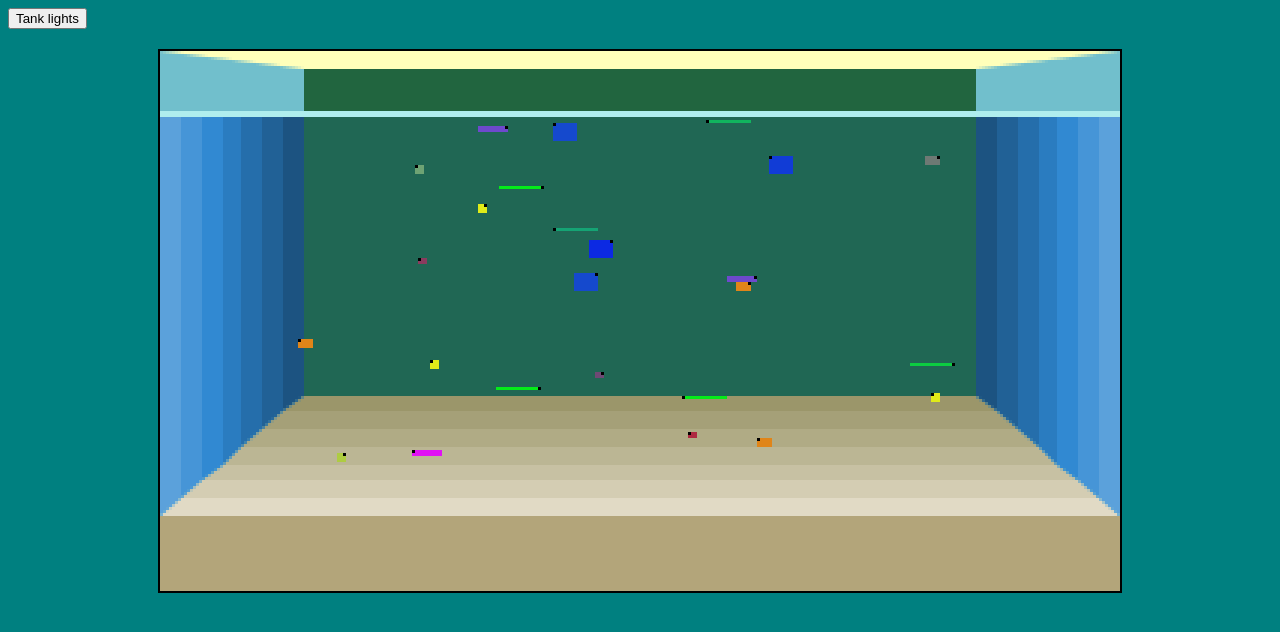
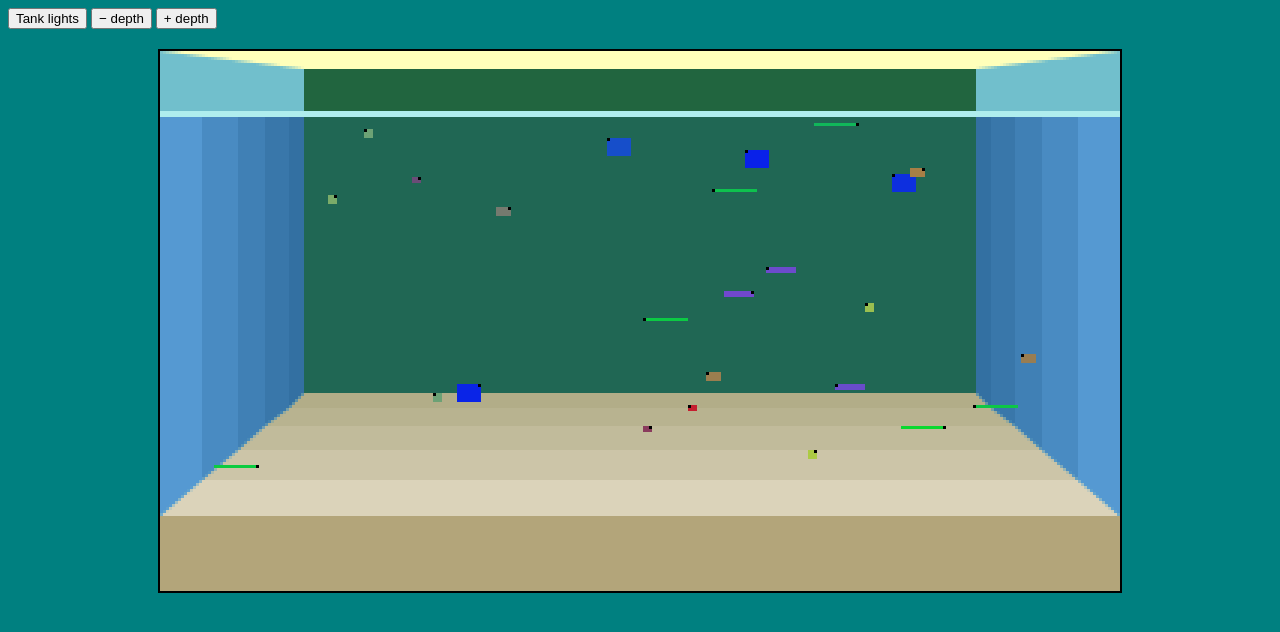
Before and after one commit to Cartografur/Alt-F4-Fishes, a plain HTML site: page index.html in a window 1280 px wide. Drawn offline with Linux system fonts and the light colour scheme.

Commit message:
v0.12 Colour bands, adjustable depth and free-swimming fish
lerp() as one shared formula for scale(), lerpColor() and fogColor(), anything calculating linear change.
Sand and side-glass colours lerped between light and dark end colours
Tank depth from band count. Geometric series, never deeper than maxDepth or shallower than minDepth
Test buttons for +/- depth (2–7 bands)
Fish layers removed: fish pick a random depth and glide there

```diff
--- a/game.js
+++ b/game.js
@@ -1,4 +1,7 @@
-
+const canvas=document.getElementById("tank");
+const lightBtn = document.getElementById("lightBtn");
+const depthUp = document.getElementById("depthUp");
+const depthDown = document.getElementById("depthDown");
 
 // --- 0 INSTÄLLNINGAR allmänt
 const changeDirX = 0.12; //chans per sekund, höger vänster
@@ -6,23 +9,34 @@ const changeDirY = 0.6; //chans per sekund, upp och ner
 const maxVY = 12; //förflyttning pixlar per sekund, maxvärde.
 const changeZ = 0.3; //chans per vändning. 1= alla vändningar resulterar i ändring av djup, 0.1 = 10% av alla vändningar ändrar djup
 
-const layerCount = 4; //Antal skikt för fiskar
+const depthBuffer = 0.3; //andel av främsta/bakersta bandet som fiskarna inte simmar i
+const depthSpeed = 0.1;  //hur snabbt fiskar glider i djupled (s per sekund)
+
+const minBands = 2; //minsta tankdjup (startnivå)
+const maxBands = 7; //största tankdjup
 
 const lightColor = "rgba(0, 0, 20, 0.5)";
 const waterColor = [32, 113, 178]; //R G B
 const fogDensity = 4; //grumlighet för visuellt djup. Högre värde mer grummel.
-const backdropFogS = 0.95; //separat låtsasdjup för bakgrunden i tanken för att kunna ställa foging individuellt
+const backdropFogS = 0.95; //separat låtsasdjup för bakgrunden i tanken för att kunna ställa foging individuellt, nära 1 är ljust, nära 0 mörkt
 
-const sandPalette = [[177,157,93], [185,167,111], [194,178,128], [202,188,145], [210,198,162], [219,209,179], [227,219,197]];
-const glassPalette = [[28,83,129], [33,97,150], [37,110,171], [42,124,192], [49,137,210], [70,149,215], [91,161,219]];
-const fogBands = sandPalette.length; //ett band per färg
-const sandFogAmount = 0.15; //hur mycket dimma sanden får, 0 = ingen, 1 = full
+const sandLight = [227, 219, 197];
+const sandDark = [177, 157, 93];
+const glassLight = [91, 161, 219];
+const glassDark = [28, 83, 129];
+
+const maxDepth = 0.45; //djupet tanken aldrig passerar
+const depthRatio = 0.8; //r, hur mycket tunnare varje band är än det framför 0.8 betyder 80% av föregående lagers tjocklek
+let bandCount = 5; //let, eftersom +/- knapparna ändrar det
+
+const fishFront = lerp(bandEdge(0), bandEdge(1), depthBuffer); //främsta djupet för fisk
+
+const sandFogAmount = 0.1; //hur mycket dimma sanden får, 0 = ingen, 1 = full
 
 const fishAmnt = 25; //antal fiskar i akvariet
 
 // --- 0 INSTÄLLNINGAR TANK
-const canvas=document.getElementById("tank");
-const lightBtn = document.getElementById("lightBtn");
+
 let lightsOn=true;
 const ctx=canvas.getContext("2d");
 const W = canvas.width; //canvas bredd i px
@@ -33,18 +47,22 @@ const surfaceY = 20; //Vattenytans topp = horisontlinjen, y-värde
 const sandY = H-25; //sanden på famsidan av akvariet, y-värde
 const waterTop = surfaceY + 2; //bandet av vattenyta. högsta kant för fisk. Samma för alla 'djup'
 const vp = { x: W/2, y: surfaceY }; //vanishing point, mitten av horisontlinjen. Bredd/2 och y från vattenytans topp
-const backDepth = 0.70; //bakväggens djup
-const step = (1 - backDepth) / layerCount; //tjocklek på varje skiva
-const backWall = makeBounds(backDepth);
-const bounds = []; //fiskplan
-	for (let k = 0; k < layerCount; k++) {
-		bounds.push(makeBounds(layerDepth(k)));
-	}
 
-const depthSpeed = step * 1.5; //hur snabbt fiskar glider mellan lager (s per sekund)
+let backDepth, backWall, fishBack; // alla värden räknas ut i updateDepth
+updateDepth();
 
 lightBtn.addEventListener("click", () => {
 	lightsOn=!lightsOn;
+});
+depthUp.addEventListener("click", () => {
+	bandCount=Math.min(maxBands, bandCount + 1);
+	updateDepth();
+	fishes.forEach(f => { if (f.targetS < fishBack) f.targetS = randomDepth(); });
+});
+depthDown.addEventListener("click", () => {
+	bandCount=Math.max(minBands, bandCount - 1);
+	updateDepth();
+	fishes.forEach(f => { if (f.targetS < fishBack) f.targetS = randomDepth(); });
 });
 
 // --- 1 AKVARIUM/TANK
@@ -61,14 +79,15 @@ function drawTank() {
 	ctx.fillRect(backWall.left, surfaceY, backWall.right - backWall.left, backWall.floor - surfaceY);
 
 	//band på sand och glas, framifrån och bakåt
-	for (let i = 0; i < fogBands; i++) {
-		const sA = 1 - (1 - backDepth) * i / fogBands;       //bandets främre kant
-		const sB = 1 - (1 - backDepth) * (i + 1) / fogBands; //bandets bakre kant
+	for (let i = 0; i < bandCount; i++) {
+		const sA = bandEdge(i);       //bandets främre kant
+		const sB = bandEdge(i+1); //bandets bakre kant
 		const a = makeBounds(sA);
 		const b = makeBounds(sB);
 		const sMid = (sA + sB) / 2; //dimma från mitten av bandet
-		const sandC = sandPalette[fogBands - 1 - i];
-		const glassC = glassPalette[fogBands - 1 - i];
+		const t = Math.min(1, (1 - sMid) / maxDepth); //0 vid frontglas, 1 vid maxDepth
+		const sandC = lerpColor(sandLight, sandDark, t);
+		const glassC = lerpColor(glassLight, glassDark, t);
 
 		fillPolygon([[a.left, a.floor], [b.left, b.floor], [b.right, b.floor], [a.right, a.floor]], fogColor(sandC, 1 - (1 - sMid) * sandFogAmount)); //sand
 		fillPolygon([[a.left, surfaceY], [b.left, surfaceY], [b.left, b.floor], [a.left, a.floor]], fogColor(glassC, 1)); //vänster glas, 1 = ingen dimma, sMid istället för 1 ger dimma
@@ -105,8 +124,19 @@ for (let i =0; i<fishAmnt; i++) {
 // --- 4 FUNKTIONER
 
 // --- 4:1 Skalning och akvarium
+function lerp(a,b,t) { //formel för linjär färndring, Linear interpolation
+	return a + t * (b - a);
+}
+
 function scale(v,c,s) { //v = läget för front-glaset, c = center(vp) , s = skalfaktor för vissuelt djup
-	return c + s * (v - c);
+	return lerp(c, v, s);
+}
+
+function lerpColor(c1, c2, t) { //lerp per färgkanal, returnerar [r, g, b] utan avrundning
+	const r = lerp(c1[0], c2[0], t);
+	const g = lerp(c1[1], c2[1], t);
+	const b = lerp(c1[2], c2[2], t);
+	return [r, g, b];
 }
 
 function makeBounds(s) { //s = skalfaktor. Funktion för skalning av de olika visuella lagrerna
@@ -129,8 +159,14 @@ function fillPolygon(points, color) { //rita och fylla polygoner enligt position
 	ctx.fill();
 }
 
-function layerDepth(layer) { //djupet s mitt i en skiva
-	return backDepth + step * (layer + 0.5);
+function bandEdge(k) {
+	return 1-maxDepth*(1-depthRatio**k); // ** är ^, men ^ är nåt annat i JS
+}
+
+function updateDepth() { //räknar om allt som beror på tankens djup
+	backDepth = bandEdge(bandCount); //bakväggens djup
+	fishBack = lerp(backDepth, bandEdge(bandCount - 1), depthBuffer); //bakersta djupet för fisk
+	backWall = makeBounds(backDepth);
 }
 
 // Functionen nedan kommer från Beer-Lambert.
@@ -143,19 +179,20 @@ function transmittance(s) { //T = e^(-c*d), d = 1 - s
 	return Math.exp(-fogDensity * (1 - s));
 }
 
-// r,g,b = uträkning för respektive kanal. T*objektets färg[kanal]+(1-T)*vattenfärg[kanal]
+// blandar objektets färg med vattenfärgen. T = 0 ger vattenfärg, T = 1 ger objektets egen färg
 function fogColor(color, s) {
 	const T = transmittance(s);
-
-	const r =  T*color[0]+(1-T)*waterColor[0];
-	const g =  T*color[1]+(1-T)*waterColor[1];
-	const b =  T*color[2]+(1-T)*waterColor[2];
-	return `rgb(${Math.round(r)}, ${Math.round(g)}, ${Math.round(b)})`;
+	const c = lerpColor(waterColor, color, T);
+	return `rgb(${Math.round(c[0])}, ${Math.round(c[1])}, ${Math.round(c[2])})`;
 }
 
 // --- 4:2 Fiskfunktioner
 function randomBetween(min, max) { // Formel för random random number, används för fiskars position
 	return min + Math.random()*(max-min);
+}
+
+function randomDepth() { //slumpar fiskens djup (s) efter tillgängligt utrymme mellan front och bakvägg
+	return randomBetween(fishBack, fishFront);
 }
 
 function updateFish(f, dt) { //här uppdateras fiskens positions i tanken
@@ -171,7 +208,6 @@ function updateFish(f, dt) { //här uppdateras fiskens positions i tanken
 		const k = f.s / oldS; //skalning runt flyktpunkten
 		f.x = vp.x + k * (f.x - vp.x);
 		f.y = vp.y + k * (f.y - vp.y);
-		f.layer = Math.min(bounds.length - 1, Math.floor((f.s - backDepth) / step)); //vilken skiva den är i nu
 	}
 	const b = makeBounds(f.s); //väggarna på fiskens eget djup
 	let turned=false;
@@ -205,18 +241,12 @@ function updateFish(f, dt) { //här uppdateras fiskens positions i tanken
 		f.y=waterTop;
 		f.vy=Math.abs(f.vy);
 	}
-	if (turned && Math.random() < changeZ) switchLayer(f);
+	if (turned && Math.random() < changeZ) switchDepth(f);
 }
 
-function switchLayer(f) {
+function switchDepth(f) {
 	if (f.s !== f.targetS) return; //glider redan, vänta tills den är framme
-	const maxLayer = bounds.length - 1;
-	let dir = 1;
-	if (Math.random() < 0.5) {
-		dir = -1;
-	}
-	const newLayer = Math.max(0, Math.min(maxLayer, f.layer + dir));
-	f.targetS = layerDepth(newLayer); //mitt i nya skivan
+	f.targetS = randomDepth();
 }
 
 function drawFish(f) { //Här ritas fisken utifrån fisk-species
@@ -237,11 +267,9 @@ function makeFish(sp) {
 	if (Math.random() < 0.5) {
 		dir = -1;
 	}
-	const layer = Math.floor(Math.random()*bounds.length);
-	const b = bounds[layer];
-	const s = layerDepth(layer); //Fiskens djup mitt i sitt befintliga skikt
+	const s = randomDepth();
+	const b = makeBounds(s);
 	return {
-		layer: layer,
 		s: s,
 		targetS: s,
 		x: randomBetween(b.left, b.right-sp.w),
--- a/index.html
+++ b/index.html
@@ -8,6 +8,8 @@
 
 <body>
 	<button id="lightBtn">Tank lights</button>
+	<button id="depthDown">− depth</button>
+	<button id="depthUp">+ depth</button>
 	<canvas id="tank" width="320" height="180"></canvas> <!--widht och height defenierar rutans upplösning-->
 	<script src="game.js"></script>
 </body>
```
